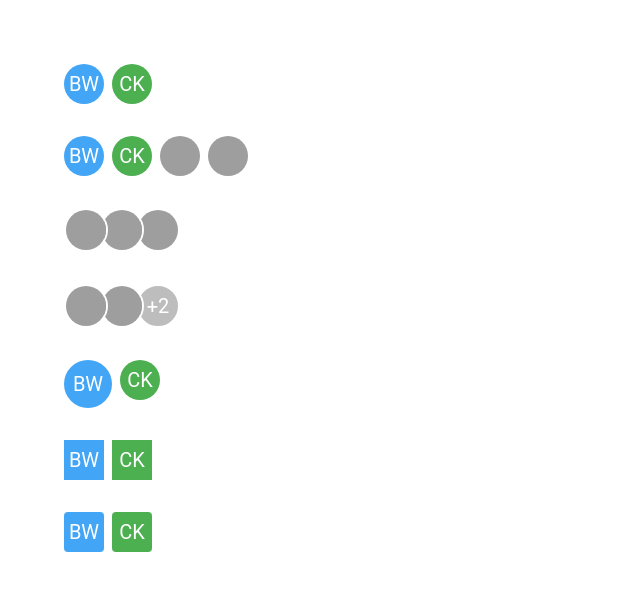
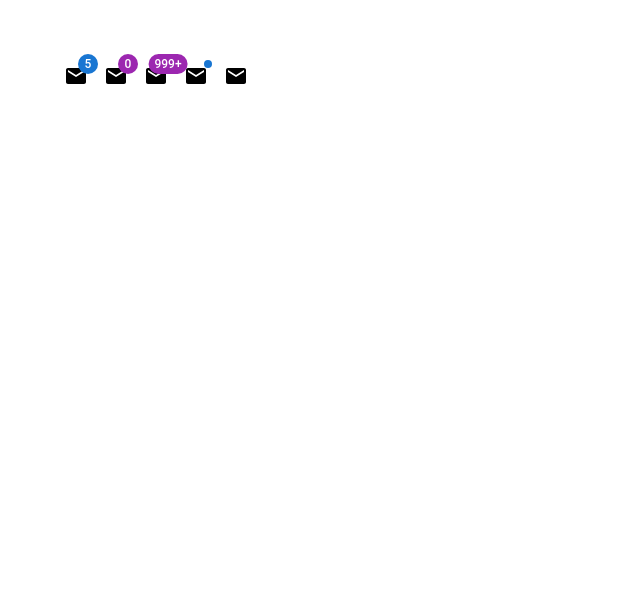
Before and after one commit to sailendrachettri/material-ui-learning, a React (Create React App) app: page / in a window 1280 px wide. Shown: the top 590 px of the page, without its empty margins (0-640 px from the left). Built offline with nearby package versions, Linux system fonts and the light colour scheme; grey boxes are pictures that could not be loaded; the HTML template or start-up script is replaced by a standard one.

Commit message:
badge MUI

```diff
--- a/src/App.tsx
+++ b/src/App.tsx
@@ -1,11 +1,11 @@
 import './App.css'
-import { MuiAvatar } from './components/MuiAvatar'
+import { MuiBadge } from './components/MuiBadge';
 
 function App() {
   return (
     <>
       <div className="App">
-        <MuiAvatar />
+        <MuiBadge />
       </div>
     </>
   );
--- /dev/null
+++ b/src/components/MuiBadge.tsx
@@ -0,0 +1,30 @@
+import { Badge, Stack } from '@mui/material'
+import MailIcon from '@mui/icons-material/Mail'
+
+export const MuiBadge = () => {
+    return (
+        <>
+            <Stack spacing={2} direction='row'>
+                <Badge badgeContent={5} color='primary'>
+                    <MailIcon />
+                </Badge>
+
+                <Badge badgeContent={0} color='secondary' showZero>
+                    <MailIcon />
+                </Badge>
+
+                <Badge badgeContent={1000} color='secondary' max={999}>
+                    <MailIcon />
+                </Badge>
+
+                <Badge variant='dot' color='primary'>
+                    <MailIcon />
+                </Badge>
+
+                <Badge variant='dot' color='primary' invisible={true}>
+                    <MailIcon />
+                </Badge>
+            </Stack >
+        </>
+    )
+}
```
